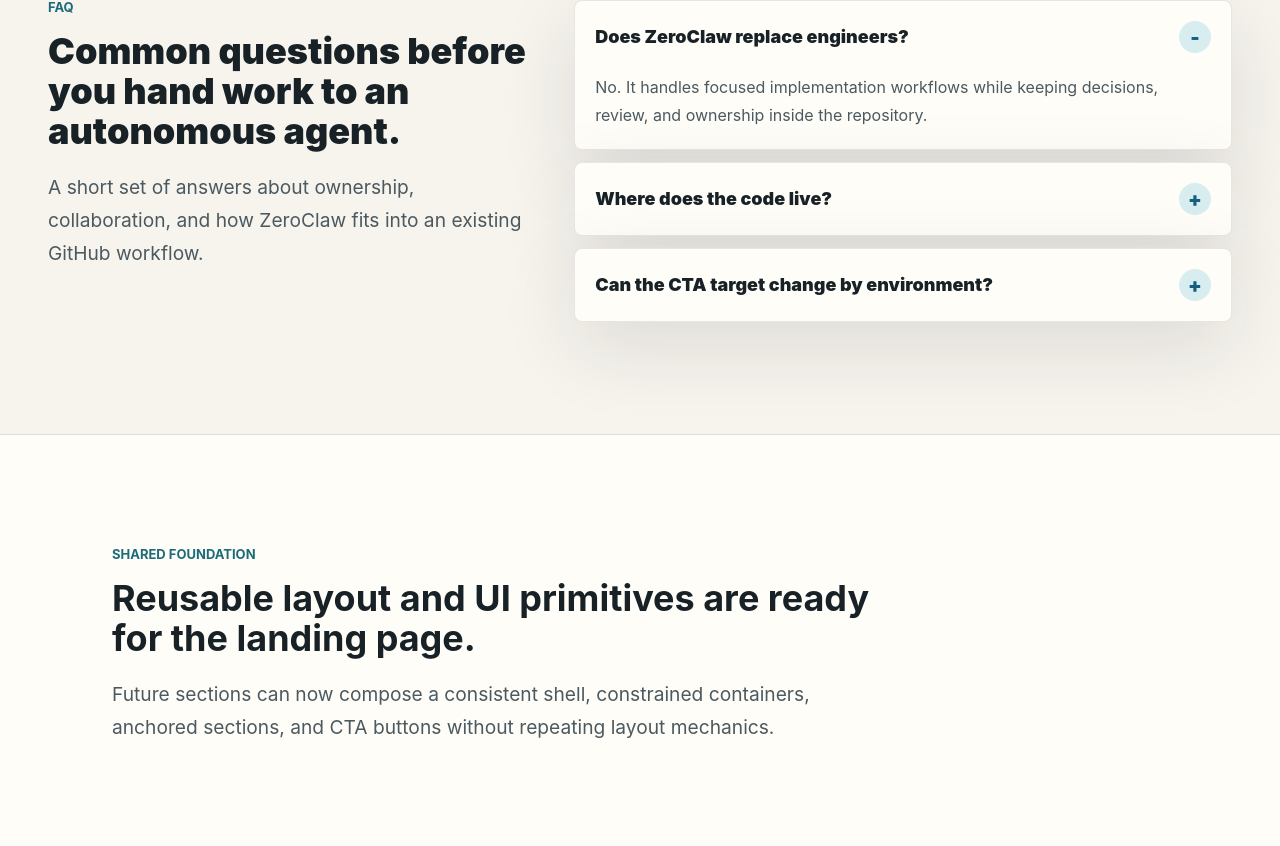
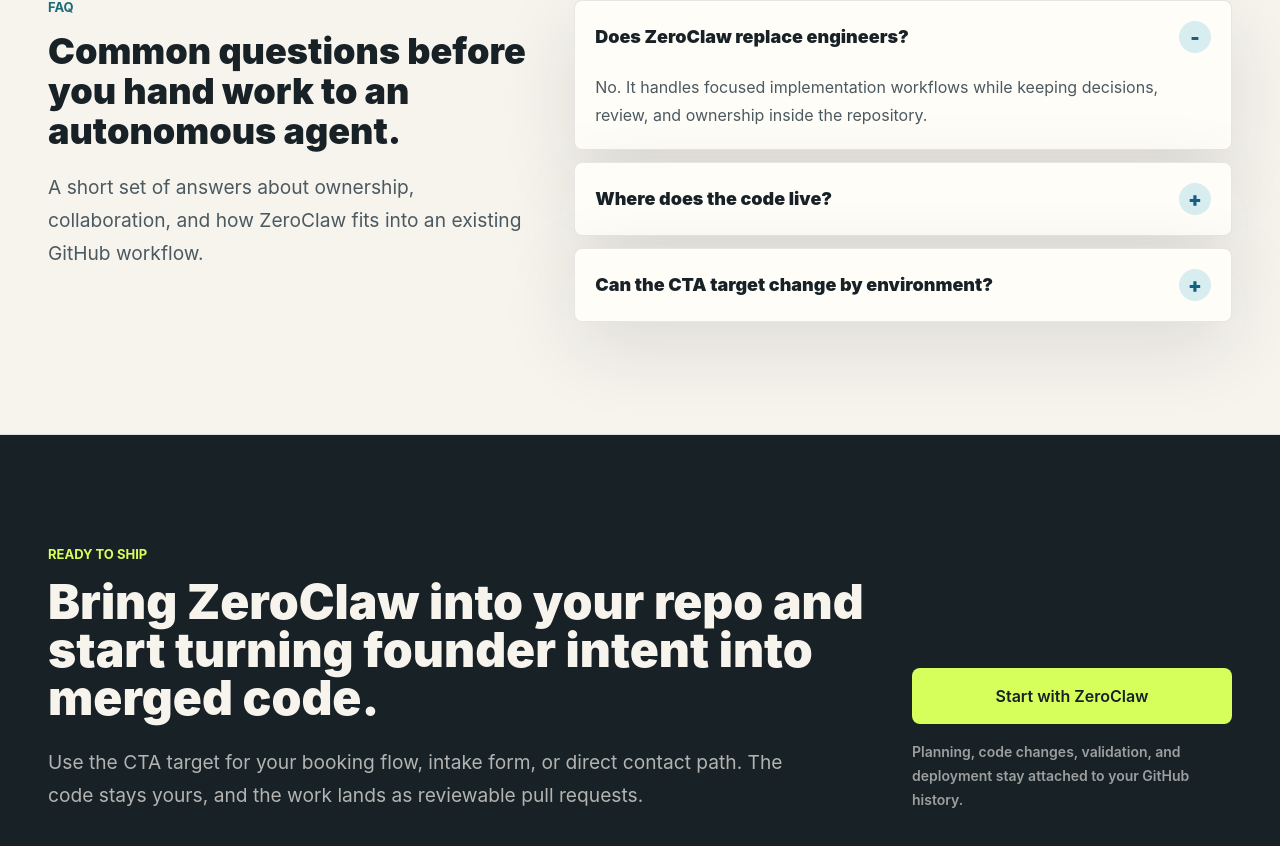
Before and after one commit to mtplayground/mike-t-302f-test-website-003, a React (Vite) app: page / in a window 1280 px wide. Shown: the part 3611-4457 px from the top of the page. Built offline with nearby package versions, Linux system fonts and the light colour scheme; no server answers.

Commit message:
feat: Build the final CTA band

```diff
--- a/src/App.tsx
+++ b/src/App.tsx
@@ -1,17 +1,13 @@
-import { Container } from './components/layout/Container'
 import { PageShell } from './components/layout/PageShell'
-import { Section } from './components/layout/Section'
 import { NavBar } from './components/NavBar'
-import { landingContent } from './config/content'
 import { FAQ } from './sections/FAQ'
 import { Features } from './sections/Features'
+import { FinalCTA } from './sections/FinalCTA'
 import { Hero } from './sections/Hero'
 import { HowItWorks } from './sections/HowItWorks'
 import { WhyFounders } from './sections/WhyFounders'
 
 function App() {
-  const { scaffold } = landingContent
-
   return (
     <PageShell header={<NavBar />}>
       <Hero />
@@ -19,26 +15,7 @@
       <Features />
       <WhyFounders />
       <FAQ />
-
-      <Section
-        id="foundation"
-        tone="surface"
-        aria-labelledby="foundation-title"
-      >
-        <Container>
-          <div className="max-w-3xl">
-            <p className="mb-4 text-eyebrow uppercase text-accent">
-              {scaffold.foundationEyebrow}
-            </p>
-            <h2 id="foundation-title" className="text-4xl font-bold">
-              {scaffold.foundationHeading}
-            </h2>
-            <p className="mt-5 text-lede text-muted">
-              {scaffold.foundationDescription}
-            </p>
-          </div>
-        </Container>
-      </Section>
+      <FinalCTA />
     </PageShell>
   )
 }
--- a/src/components/layout/Section.tsx
+++ b/src/components/layout/Section.tsx
@@ -4,6 +4,7 @@
   default: 'bg-paper',
   surface: 'bg-surface',
   accent: 'bg-accent-soft',
+  ink: 'bg-ink text-paper',
 }
 
 type SectionProps = ComponentPropsWithoutRef<'section'> & {
--- a/src/components/ui/Button.tsx
+++ b/src/components/ui/Button.tsx
@@ -2,6 +2,7 @@
 
 const variantClasses = {
   primary: 'bg-ink text-paper hover:bg-accent-strong',
+  signal: 'bg-signal text-ink hover:bg-paper',
   secondary:
     'border border-ink/15 bg-surface text-ink hover:border-accent hover:text-accent-strong',
   ghost: 'text-ink hover:bg-ink/5',
--- a/src/config/content.ts
+++ b/src/config/content.ts
@@ -51,6 +51,11 @@
 type LandingContent = {
   brandName: string
   cta: CtaConfig
+  finalCta: {
+    description: string
+    eyebrow: string
+    heading: string
+  }
   faq: readonly FaqItem[]
   faqSection: {
     description: string
@@ -71,11 +76,6 @@
     loopNote: string
   }
   navItems: readonly NavItem[]
-  scaffold: {
-    foundationDescription: string
-    foundationEyebrow: string
-    foundationHeading: string
-  }
   sdlcSteps: readonly StepItem[]
   whyFounders: {
     benefits: readonly BenefitItem[]
@@ -91,6 +91,13 @@
   cta: {
     ariaLabel: 'Start a project with ZeroClaw',
     label: 'Start with ZeroClaw',
+  },
+  finalCta: {
+    eyebrow: 'Ready to ship',
+    heading:
+      'Bring ZeroClaw into your repo and start turning founder intent into merged code.',
+    description:
+      'Use the CTA target for your booking flow, intake form, or direct contact path. The code stays yours, and the work lands as reviewable pull requests.',
   },
   hero: {
     eyebrow: 'AI software delivery for founders',
@@ -215,11 +222,4 @@
     description:
       'A short set of answers about ownership, collaboration, and how ZeroClaw fits into an existing GitHub workflow.',
   },
-  scaffold: {
-    foundationEyebrow: 'Shared foundation',
-    foundationHeading:
-      'Reusable layout and UI primitives are ready for the landing page.',
-    foundationDescription:
-      'Future sections can now compose a consistent shell, constrained containers, anchored sections, and CTA buttons without repeating layout mechanics.',
-  },
 } satisfies LandingContent
--- a/src/config/env.ts
+++ b/src/config/env.ts
@@ -1,4 +1,4 @@
-const DEFAULT_CTA_URL = '#foundation'
+const DEFAULT_CTA_URL = '#final-cta'
 
 function isSupportedCtaTarget(value: string) {
   if (value.startsWith('#')) {
--- /dev/null
+++ b/src/sections/FinalCTA.tsx
@@ -0,0 +1,48 @@
+import { Container } from '../components/layout/Container'
+import { Section } from '../components/layout/Section'
+import { Button } from '../components/ui/Button'
+import { landingContent, sectionIds } from '../config/content'
+import { appConfig } from '../config/env'
+
+export function FinalCTA() {
+  const { cta, finalCta } = landingContent
+
+  return (
+    <Section
+      id={sectionIds.finalCta}
+      tone="ink"
+      aria-labelledby="final-cta-title"
+    >
+      <Container size="wide">
+        <div className="grid gap-8 lg:grid-cols-[1fr_auto] lg:items-end">
+          <div className="max-w-4xl">
+            <p className="mb-4 text-eyebrow uppercase text-signal">
+              {finalCta.eyebrow}
+            </p>
+            <h2 id="final-cta-title" className="text-5xl font-black">
+              {finalCta.heading}
+            </h2>
+            <p className="mt-6 max-w-3xl text-lede text-paper/70">
+              {finalCta.description}
+            </p>
+          </div>
+
+          <div className="flex flex-col gap-4">
+            <Button
+              href={appConfig.ctaUrl}
+              variant="signal"
+              size="lg"
+              aria-label={cta.ariaLabel}
+            >
+              {cta.label}
+            </Button>
+            <p className="max-w-xs text-sm font-semibold leading-6 text-paper/60">
+              Planning, code changes, validation, and deployment stay attached
+              to your GitHub history.
+            </p>
+          </div>
+        </div>
+      </Container>
+    </Section>
+  )
+}
```
